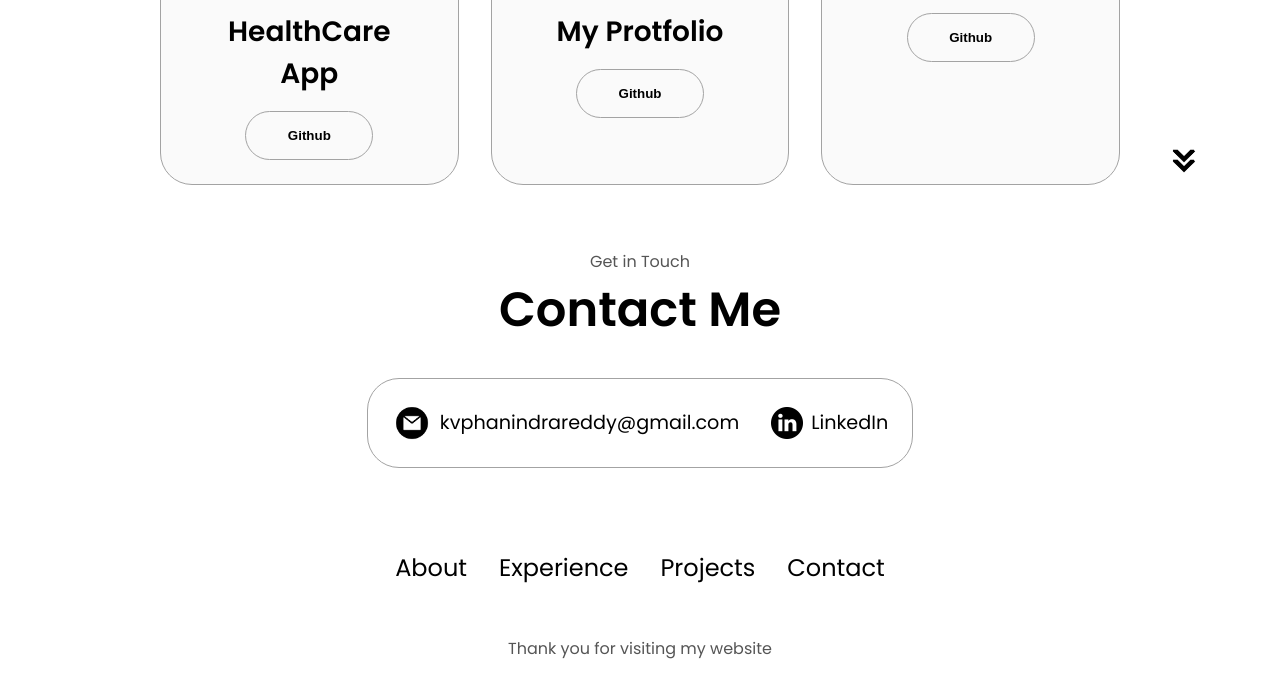
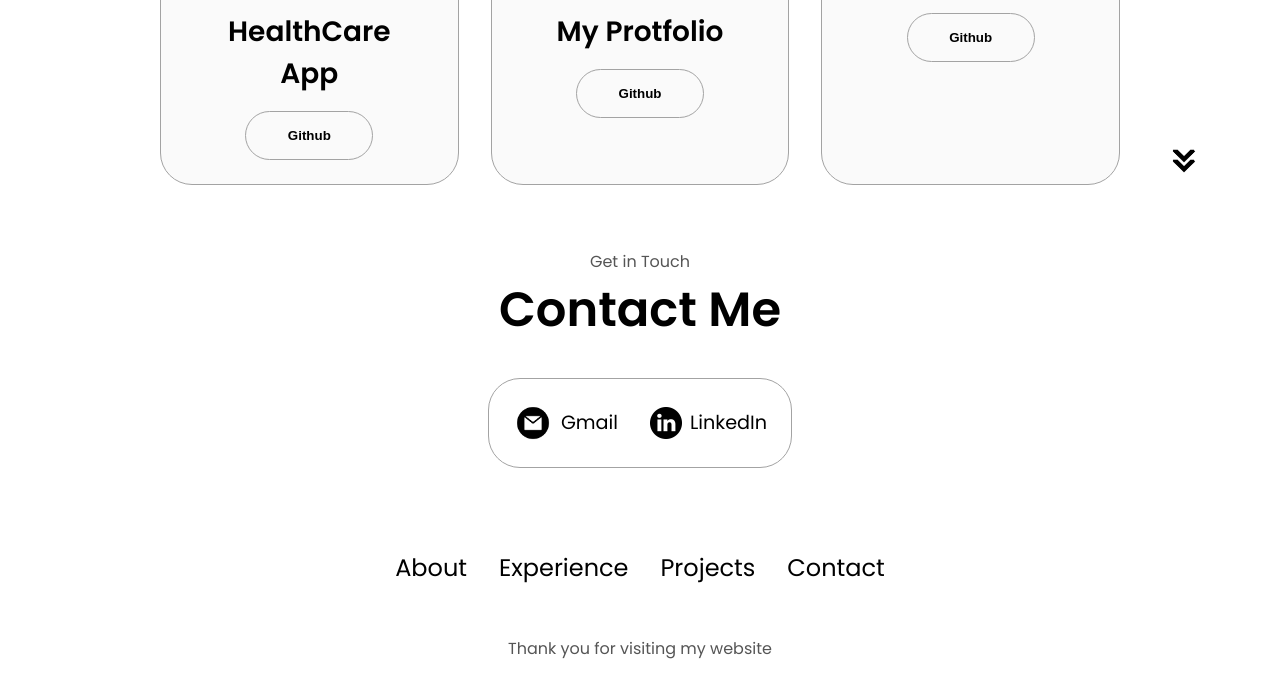
Before and after one commit to phanindra80061/Phanindra-Protfolio, a plain HTML site: page index.html in a window 1280 px wide. Shown: the part 2847-3545 px from the top of the page. Drawn offline with Linux system fonts and the light colour scheme.

Commit message:
Update index.html

```diff
--- a/index.html
+++ b/index.html
@@ -354,7 +354,7 @@
             alt="Email icon"
             class="icon contact-icon email-icon"
           />
-          <p><a href="mailto:kvphanindrareddy@gmail.com">kvphanindrareddy@gmail.com</a></p>
+          <p><a href="mailto:kvphanindrareddy@gmail.com">Gmail</a></p>
         </div>
         <div class="contact-info-container">
           <img
```
